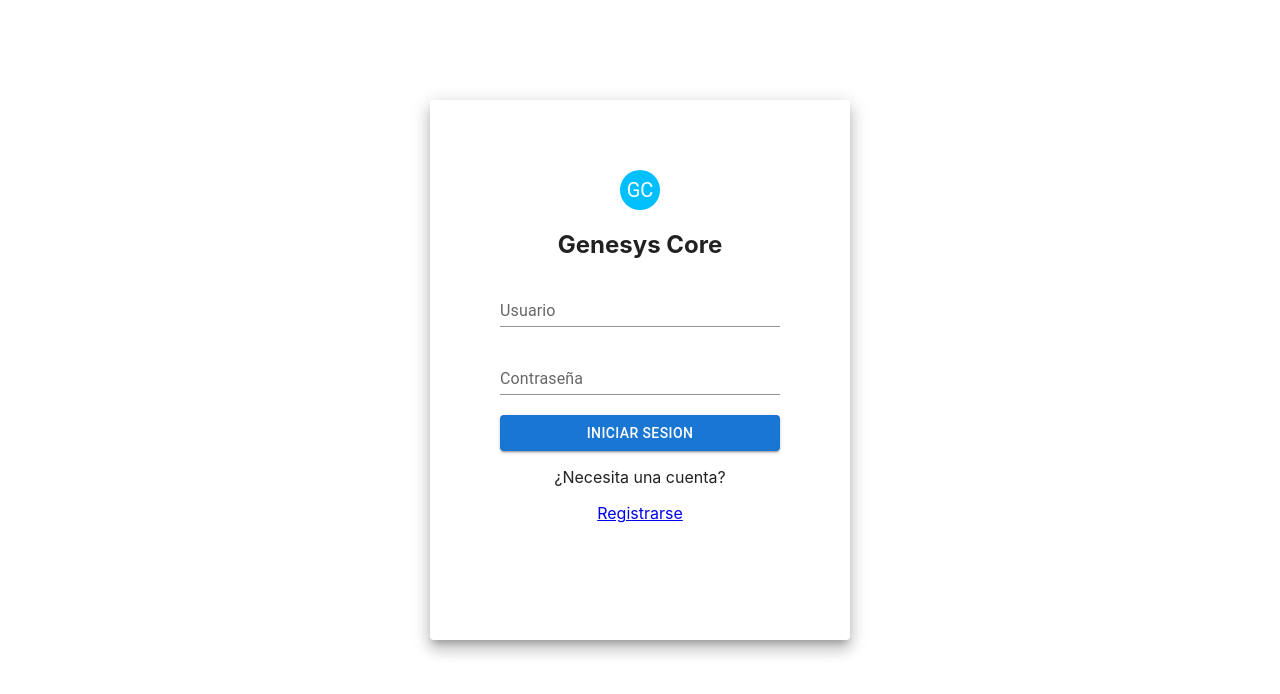
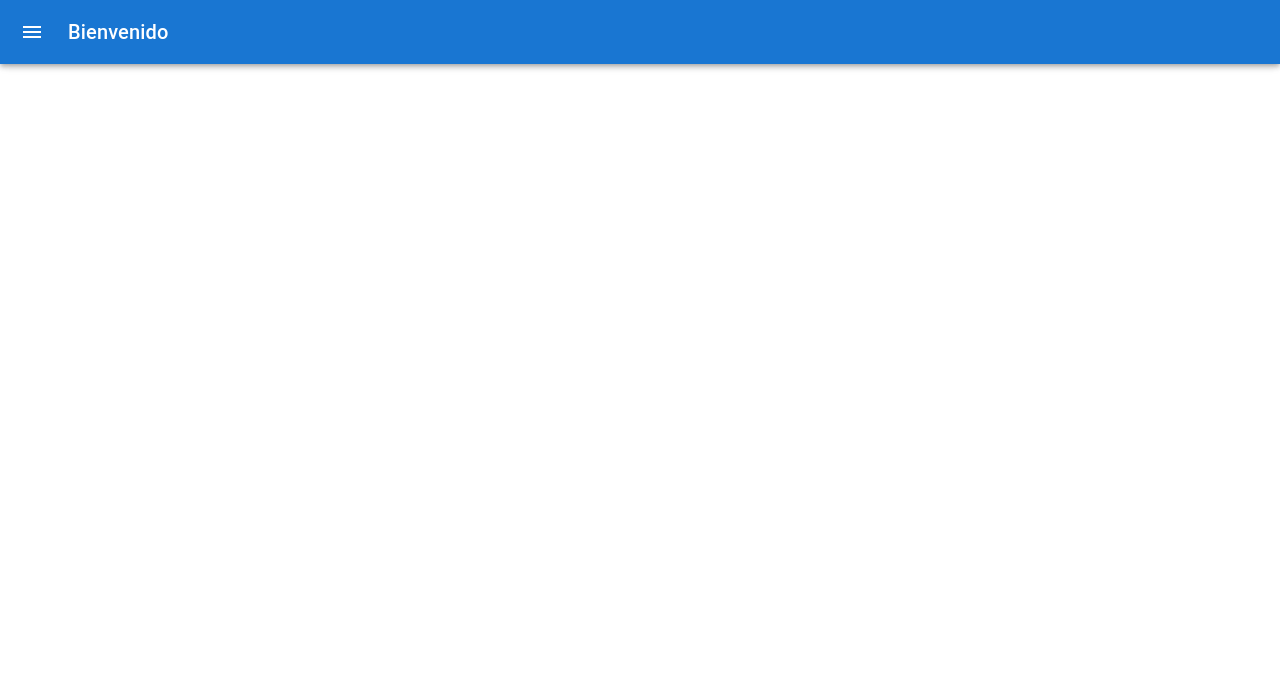
Before and after one commit to jecsdev/genesys-core, a React (Create React App) app: page / in a window 1280 px wide. Shown: the top 694 px of the page. Built offline with nearby package versions, Linux system fonts and the light colour scheme.

Commit message:
Creating and setting NavigationDrawer

```diff
--- a/public/index.html
+++ b/public/index.html
@@ -24,7 +24,7 @@
       work correctly both with client-side routing and a non-root public URL.
       Learn how to configure a non-root public URL by running `npm run build`.
     -->
-    <title>React App</title>
+    <title>Genesys Core</title>
   </head>
   <body>
     <noscript>You need to enable JavaScript to run this app.</noscript>
--- a/src/App.jsx
+++ b/src/App.jsx
@@ -1,10 +1,12 @@
 import Login from './components/Login'
 import './App.css';
+import NavigationDrawer from './components/NavigationDrawer';
+
 
 function App() {
   return (
     <div className="App">
-      <Login/>
+      <NavigationDrawer/>
     </div>
   );
 }
--- a/src/components/Login.jsx
+++ b/src/components/Login.jsx
@@ -1,4 +1,4 @@
-import React, {useRef, useState, useEffect, useContext} from 'react'
+import React, {useRef, useState, useEffect} from 'react'
 
 
 import {Avatar, Button, FormControl, Grid, Paper, TextField} from '@mui/material'
--- /dev/null
+++ b/src/components/NavigationDrawer.jsx
@@ -0,0 +1,164 @@
+import * as React from 'react';
+import {styled, useTheme} from '@mui/material/styles';
+import ChevronLeftIcon from '@mui/icons-material/ChevronLeft';
+import ChevronRightIcon from '@mui/icons-material/ChevronRight';
+import MuiAppBar from '@mui/material/AppBar';
+import Box from '@mui/material/Box';
+import Avatar from '@mui/material/Avatar';
+import ListItemAvatar  from '@mui/material/ListItemAvatar';
+import GroupIcon from '@mui/icons-material/Group';
+import HouseIcon from '@mui/icons-material/House';
+import WarehouseIcon from '@mui/icons-material/Warehouse';
+import CssBaseline from '@mui/material/CssBaseline';
+import Divider from '@mui/material/Divider';
+import Drawer from '@mui/material/Drawer';
+import IconButton from '@mui/material/IconButton';
+import SettingsIcon from '@mui/icons-material/Settings';
+import List from '@mui/material/List';
+import ListItem from '@mui/material/ListItem';
+import ListItemText from '@mui/material/ListItemText';
+import MenuIcon from '@mui/icons-material/Menu';
+import Toolbar from '@mui/material/Toolbar';
+import Typography from '@mui/material/Typography';
+
+export default function NavigationDrawer(props) {
+  const drawerWidth = 240;
+  const Main = styled('main', { shouldForwardProp: (prop) => prop !== 'open' })(
+    ({ theme, open }) => ({
+      flexGrow: 1,
+      padding: theme.spacing(3),
+      transition: theme.transitions.create('margin', {
+        easing: theme.transitions.easing.sharp,
+        duration: theme.transitions.duration.leavingScreen,
+      }),
+      marginLeft: `-${drawerWidth}px`,
+      ...(open && {
+        transition: theme.transitions.create('margin', {
+          easing: theme.transitions.easing.easeOut,
+          duration: theme.transitions.duration.enteringScreen,
+        }),
+        marginLeft: 0,
+      }),
+    }),
+  );
+
+  const AppBar = styled(MuiAppBar, {
+    shouldForwardProp: (prop) => prop !== 'open',
+  })(({ theme, open }) => ({
+    transition: theme.transitions.create(['margin', 'width'], {
+      easing: theme.transitions.easing.sharp,
+      duration: theme.transitions.duration.leavingScreen,
+    }),
+    ...(open && {
+      width: `calc(100% - ${drawerWidth}px)`,
+      marginLeft: `${drawerWidth}px`,
+      transition: theme.transitions.create(['margin', 'width'], {
+        easing: theme.transitions.easing.easeOut,
+        duration: theme.transitions.duration.enteringScreen,
+      }),
+    }),
+  }));
+
+  const DrawerHeader = styled('div')(({ theme }) => ({
+    display: 'flex',
+    alignItems: 'center',
+    padding: theme.spacing(0, 1),
+    // necessary for content to be below app bar
+    ...theme.mixins.toolbar,
+    justifyContent: 'flex-end',
+  }));
+
+    const theme = useTheme();
+    const [open, setOpen] = React.useState(false);
+
+    const handleDrawerOpen = () => {
+      setOpen(true);
+    };
+
+    const handleDrawerClose = () => {
+      setOpen(false);
+    };
+
+    return (
+      <Box sx={{ display: 'flex' }}>
+        <CssBaseline />
+        <AppBar position="fixed" open={open}>
+          <Toolbar>
+            <IconButton
+              color="inherit"
+              aria-label="open drawer"
+              onClick={handleDrawerOpen}
+              edge="start"
+              sx={{ mr: 2, ...(open && { display: 'none' }) }}
+            >
+              <MenuIcon />
+            </IconButton>
+            <Typography variant="h6" noWrap component="div">
+              Bienvenido
+            </Typography>
+          </Toolbar>
+        </AppBar>
+        <Drawer
+          sx={{
+            width: drawerWidth,
+            flexShrink: 0,
+            '& .MuiDrawer-paper': {
+              width: drawerWidth,
+              boxSizing: 'border-box',
+            },
+          }}
+          variant="persistent"
+          anchor="left"
+          open={open}
+        >
+          <DrawerHeader>
+            <IconButton onClick={handleDrawerClose}>
+              {theme.direction === 'ltr' ? <ChevronLeftIcon /> : <ChevronRightIcon />}
+            </IconButton>
+          </DrawerHeader>
+          <Divider />
+          <List>
+          <ListItem button >
+                <ListItemAvatar>
+                  <Avatar>
+                    <HouseIcon/>
+                  </Avatar>
+                </ListItemAvatar>
+                <ListItemText primary="Inicio"/>
+              </ListItem>
+              <ListItem button >
+                <ListItemAvatar>
+                  <Avatar>
+                    <WarehouseIcon/>
+                  </Avatar>
+                </ListItemAvatar>
+                <ListItemText primary="Inventario"/>
+              </ListItem>
+          </List>
+          <Divider />
+          <List>
+              <ListItem button >
+                <ListItemAvatar>
+                  <Avatar>
+                    <GroupIcon/>
+                  </Avatar>
+                </ListItemAvatar>
+                <ListItemText primary="Usuarios"/>
+              </ListItem>
+              <ListItem button >
+                <ListItemAvatar>
+                  <Avatar>
+                    <SettingsIcon/>
+                  </Avatar>
+                </ListItemAvatar>
+                <ListItemText primary="Configuracion"/>
+              </ListItem>
+          </List>
+        </Drawer>
+        <Main open={open}>
+          <DrawerHeader />
+
+        </Main>
+      </Box>
+    );
+}
```
Also changed, not shown: 1 other file (tests, documents, lock files or other folders).
